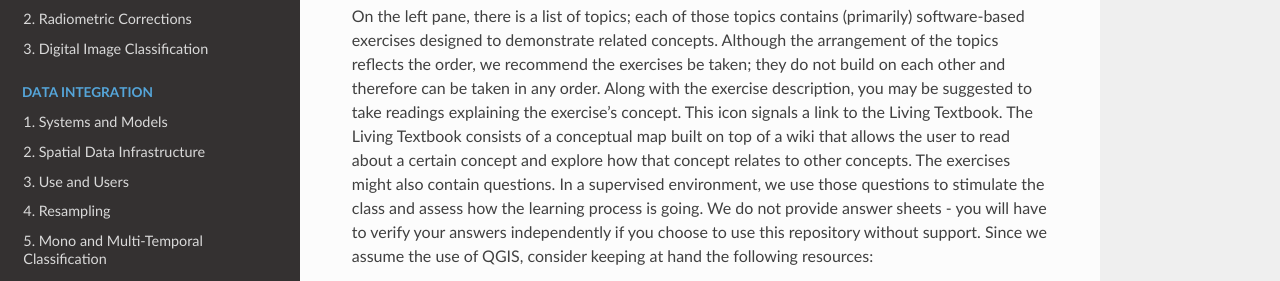
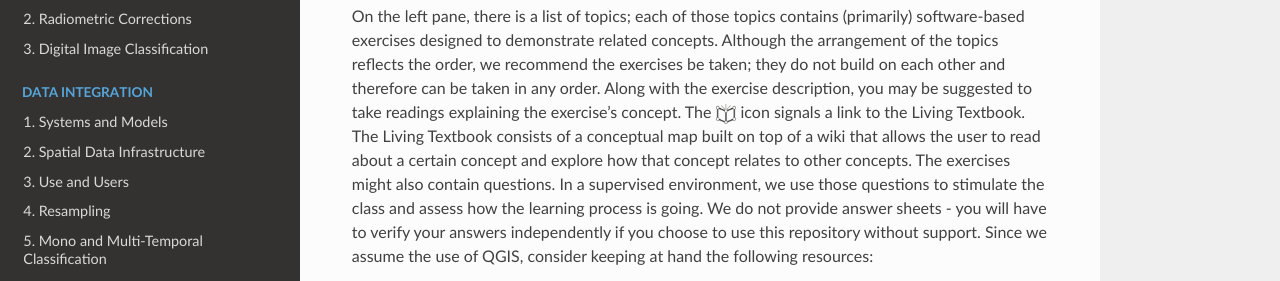
Before and after one commit to andremano/online-core, a Sphinx documentation site: the page built from docs/source/Introduction.rst, in a window 1280 px wide and 900 px high. Shown: the part 499-780 px from the top of the window. Built offline with Sphinx 7.4.7 and the Read the Docs theme 2.0.0, drawn with Linux system fonts in a browser that asks for light colours; pages that are not in the unit, such as notebooks, are missing from menus.

Commit message:
added ltb icon to intro, fixed static variable to []

```diff
--- a/docs/source/Introduction.rst
+++ b/docs/source/Introduction.rst
@@ -10,7 +10,7 @@ How to use these exercises
 --------------------------
 
 On the left pane, there is a list of topics; each of those topics contains (primarily) software-based exercises designed to demonstrate related concepts. Although the arrangement of the topics reflects the order, we recommend the exercises be taken; they do not build on each other and therefore can be taken in any order.
-Along with the exercise description, you may be suggested to take readings explaining the exercise's concept. This icon signals a link to the Living Textbook. The Living Textbook consists of a conceptual map built on top of a wiki that allows the user to read about a certain concept and explore how that concept relates to other concepts.
+Along with the exercise description, you may be suggested to take readings explaining the exercise's concept. The |ltb| icon signals a link to the Living Textbook. The Living Textbook consists of a conceptual map built on top of a wiki that allows the user to read about a certain concept and explore how that concept relates to other concepts.
 The exercises might also contain questions. In a supervised environment, we use those questions to stimulate the class and assess how the learning process is going. We do not provide answer sheets -  you will have to verify your answers independently if you choose to use this repository without support.
 Since we assume the use of QGIS, consider keeping at hand the following resources:
 
--- a/docs/source/conf.py
+++ b/docs/source/conf.py
@@ -94,7 +94,7 @@ for file in link_files:
 # a list of builtin themes.
 #
 html_theme = "sphinx_rtd_theme"
-html_static_path = ['_static']
+html_static_path = []
 html_logo = '_static/logo_itc.png'
 logo_url = "https://www.itc.nl/",
 html_theme_options = {
```
